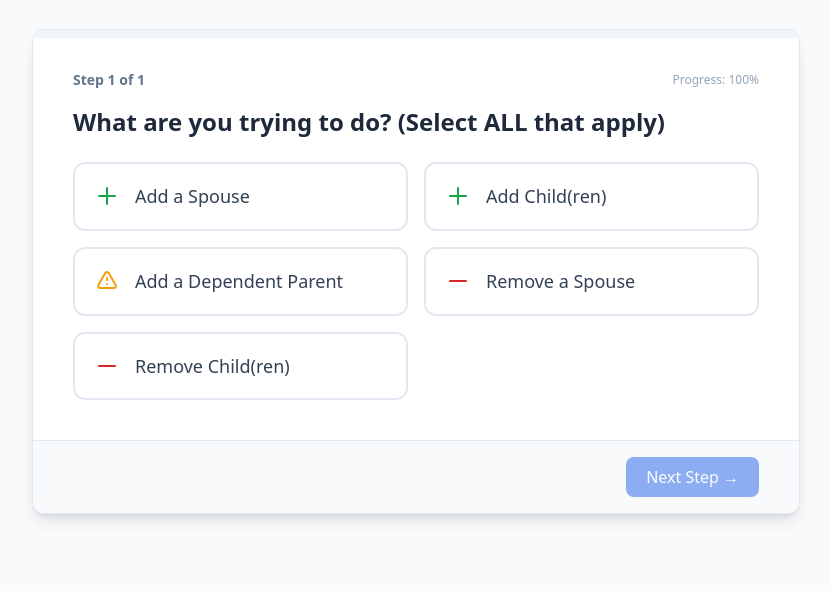
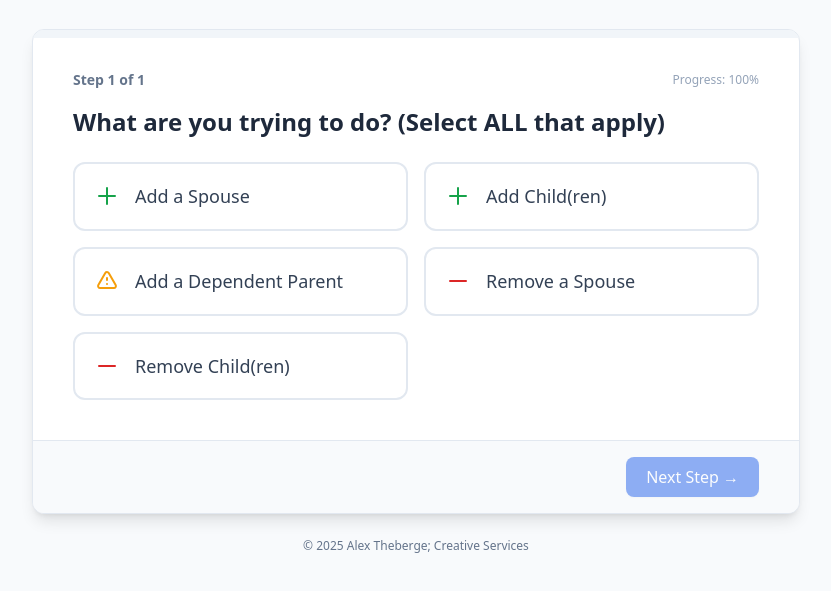
Before and after one commit to alextheberge/VA-Form-686c-Flowchart, a plain HTML site: page index.html in a window 1280 px wide. Shown: the part 131-722 px from the top of the page, without its empty margins (224-1055 px from the left). Drawn offline with nearby package versions, Linux system fonts and the light colour scheme.

Commit message:
Add copyright notice to README.md and index.html

```diff
--- a/index.html
+++ b/index.html
@@ -67,6 +67,10 @@
             </div>
         </main>
     </div>
+
+    <footer class="max-w-3xl mx-auto mt-6 text-center text-xs text-slate-500">
+        © 2025 Alex Theberge; Creative Services
+    </footer>
 
     <script>
         // --- Data & Logic Config ---
```
Also changed, not shown: 1 other file.
